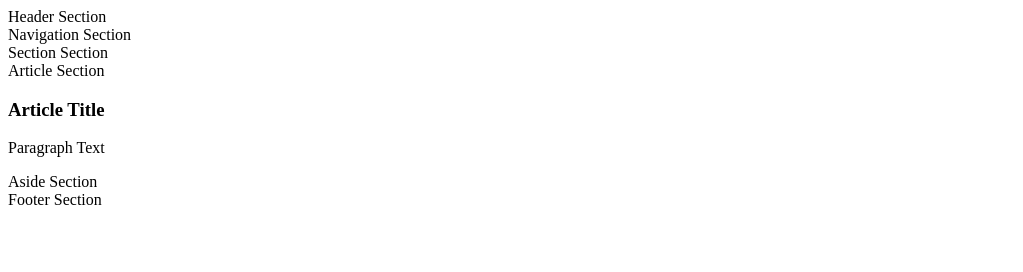
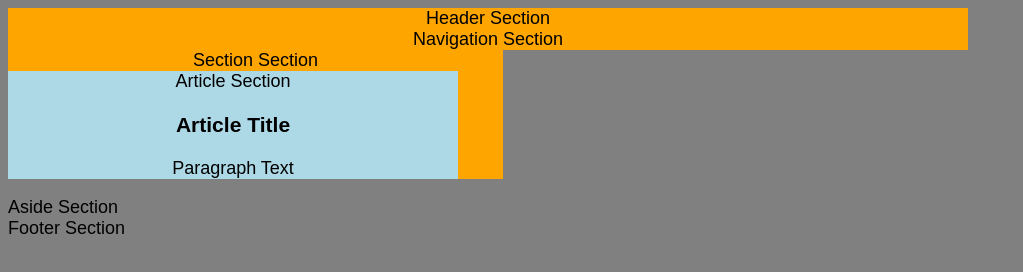
Before and after one commit to JayMFrimmel/hw-wireframe5, a plain HTML site: page index.html in a window 1280 px wide. Shown: the whole page, without its empty margins (0-1023 px from the left). Drawn offline with Linux system fonts and the light colour scheme.

Commit message:
added code

```diff
--- a/index.html
+++ b/index.html
@@ -3,6 +3,7 @@
 <head>
 	<meta charset="utf-8">
 	<title>Wireframe</title>
+	<link rel="stylesheet" type="text/css" href="style.css">
 </head>
 
 <body>
--- a/style.css
+++ b/style.css
@@ -2,10 +2,30 @@ body {
 	font-family: Arial, 'Helvetica Neue', Helvetica, sans-serif;
 	font-size: 18px;
 	width: 960px;
-	background-color: #777;
+	background-color: gray;
 }
 
 header {
 	width: 960px;
-	background-color: #ebebeb;
+	background-color: orange;
+	text-align: center;
+
 }
+
+nav {
+	width: 960px;
+	background-color: orange;
+	text-align: center;
+}
+
+section {
+	width: 495px;
+	background-color: orange;
+	text-align: center;
+}
+
+article {
+	width: 450px;
+	background-color: lightblue;
+
+}
```
